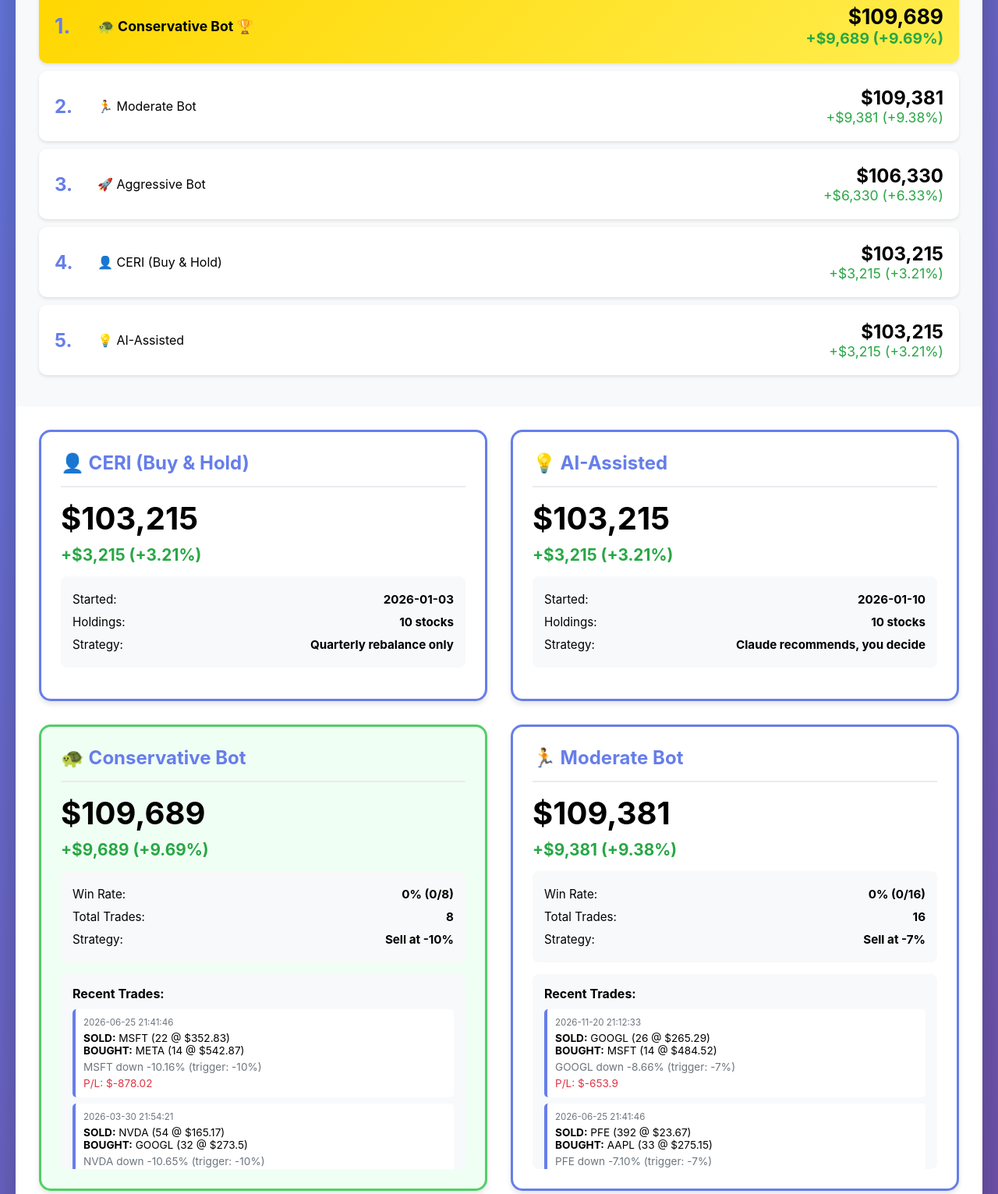
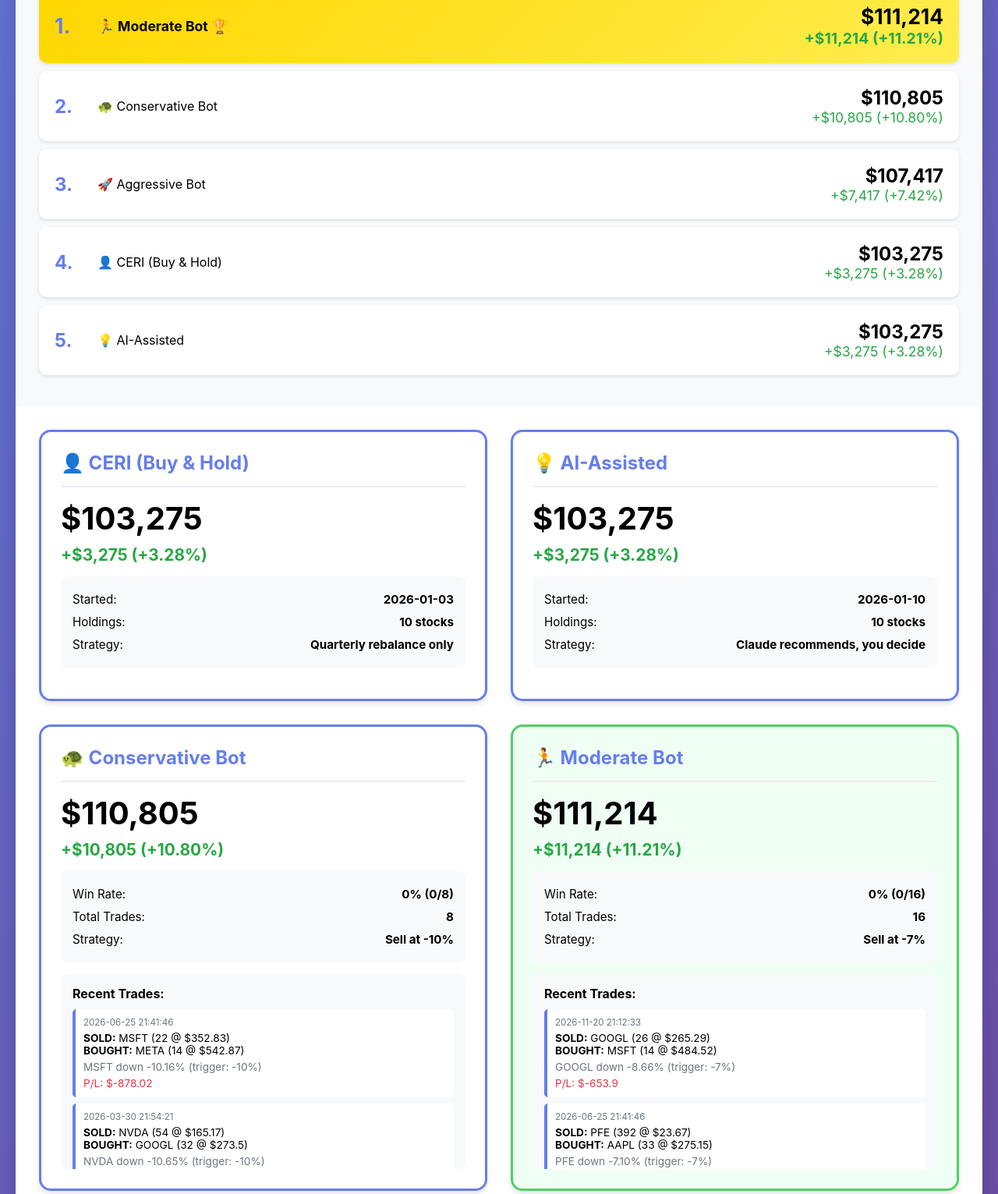
Before and after one commit to topeuph-ai/portfolio-tracker, a plain HTML site: page index.html in a window 1280 px wide. Shown: the part 380-1911 px from the top of the page at 78% size. Drawn offline with Linux system fonts and the light colour scheme.

Commit message:
🤖 Auto-update: 2026-11-24 21:13 EST

```diff
--- a/index.html
+++ b/index.html
@@ -160,7 +160,7 @@
             <div class="subtitle">Autonomous AI Trading Lab • Real Market Data</div>
             <div class="auto-badge">🤖 FULLY AUTONOMOUS</div>
             <div class="update-badge">
-                📊 Last Updated: November 23, 2026 at 09:12 PM EST
+                📊 Last Updated: November 24, 2026 at 09:13 PM EST
             </div>
             <p style="margin-top: 15px; font-size: 0.9em;">Updates automatically daily at 4:05 PM EST</p>
         </div>
@@ -171,12 +171,12 @@
             <div class="leader-row first">
                 <div style="display: flex; align-items: center; gap: 15px;">
                     <div class="rank">1.</div>
-                    <div>🐢 Conservative Bot 🏆</div>
+                    <div>🏃 Moderate Bot 🏆</div>
                 </div>
                 <div style="text-align: right;">
-                    <div style="font-size: 1.5em; font-weight: bold;">$109,689</div>
+                    <div style="font-size: 1.5em; font-weight: bold;">$111,214</div>
                     <div class="positive" style="font-size: 1.1em;">
-                        +$9,689 (+9.69%)
+                        +$11,214 (+11.21%)
                     </div>
                 </div>
             </div>
@@ -184,12 +184,12 @@
             <div class="leader-row ">
                 <div style="display: flex; align-items: center; gap: 15px;">
                     <div class="rank">2.</div>
-                    <div>🏃 Moderate Bot </div>
+                    <div>🐢 Conservative Bot </div>
                 </div>
                 <div style="text-align: right;">
-                    <div style="font-size: 1.5em; font-weight: bold;">$109,381</div>
+                    <div style="font-size: 1.5em; font-weight: bold;">$110,805</div>
                     <div class="positive" style="font-size: 1.1em;">
-                        +$9,381 (+9.38%)
+                        +$10,805 (+10.80%)
                     </div>
                 </div>
             </div>
@@ -200,9 +200,9 @@
                     <div>🚀 Aggressive Bot </div>
                 </div>
                 <div style="text-align: right;">
-                    <div style="font-size: 1.5em; font-weight: bold;">$106,330</div>
+                    <div style="font-size: 1.5em; font-weight: bold;">$107,417</div>
                     <div class="positive" style="font-size: 1.1em;">
-                        +$6,330 (+6.33%)
+                        +$7,417 (+7.42%)
                     </div>
                 </div>
             </div>
@@ -213,9 +213,9 @@
                     <div>👤 CERI (Buy & Hold) </div>
                 </div>
                 <div style="text-align: right;">
-                    <div style="font-size: 1.5em; font-weight: bold;">$103,215</div>
+                    <div style="font-size: 1.5em; font-weight: bold;">$103,275</div>
                     <div class="positive" style="font-size: 1.1em;">
-                        +$3,215 (+3.21%)
+                        +$3,275 (+3.28%)
                     </div>
                 </div>
             </div>
@@ -226,9 +226,9 @@
                     <div>💡 AI-Assisted </div>
                 </div>
                 <div style="text-align: right;">
-                    <div style="font-size: 1.5em; font-weight: bold;">$103,215</div>
+                    <div style="font-size: 1.5em; font-weight: bold;">$103,275</div>
                     <div class="positive" style="font-size: 1.1em;">
-                        +$3,215 (+3.21%)
+                        +$3,275 (+3.28%)
                     </div>
                 </div>
             </div>
@@ -241,9 +241,9 @@
                 <div class="bot-header">
                     <div class="bot-title">👤 CERI (Buy & Hold)</div>
                 </div>
-                <div class="bot-value">$103,215</div>
+                <div class="bot-value">$103,275</div>
                 <div style="font-size: 1.3em; font-weight: bold; margin-bottom: 15px;" class="positive">
-                    +$3,215 (+3.21%)
+                    +$3,275 (+3.28%)
                 </div>
 
                 <div class="bot-stats">
@@ -268,9 +268,9 @@
                 <div class="bot-header">
                     <div class="bot-title">💡 AI-Assisted</div>
                 </div>
-                <div class="bot-value">$103,215</div>
+                <div class="bot-value">$103,275</div>
                 <div style="font-size: 1.3em; font-weight: bold; margin-bottom: 15px;" class="positive">
-                    +$3,215 (+3.21%)
+                    +$3,275 (+3.28%)
                 </div>
 
                 <div class="bot-stats">
@@ -291,13 +291,13 @@
 
             </div>
 
-            <div class="bot-card winning">
+            <div class="bot-card ">
                 <div class="bot-header">
                     <div class="bot-title">🐢 Conservative Bot</div>
                 </div>
-                <div class="bot-value">$109,689</div>
+                <div class="bot-value">$110,805</div>
                 <div style="font-size: 1.3em; font-weight: bold; margin-bottom: 15px;" class="positive">
-                    +$9,689 (+9.69%)
+                    +$10,805 (+10.80%)
                 </div>
 
                 <div class="bot-stats">
@@ -368,13 +368,13 @@
                     </div>
             </div>
 
-            <div class="bot-card ">
+            <div class="bot-card winning">
                 <div class="bot-header">
                     <div class="bot-title">🏃 Moderate Bot</div>
                 </div>
-                <div class="bot-value">$109,381</div>
+                <div class="bot-value">$111,214</div>
                 <div style="font-size: 1.3em; font-weight: bold; margin-bottom: 15px;" class="positive">
-                    +$9,381 (+9.38%)
+                    +$11,214 (+11.21%)
                 </div>
 
                 <div class="bot-stats">
@@ -449,9 +449,9 @@
                 <div class="bot-header">
                     <div class="bot-title">🚀 Aggressive Bot</div>
                 </div>
-                <div class="bot-value">$106,330</div>
+                <div class="bot-value">$107,417</div>
                 <div style="font-size: 1.3em; font-weight: bold; margin-bottom: 15px;" class="positive">
-                    +$6,330 (+6.33%)
+                    +$7,417 (+7.42%)
                 </div>
 
                 <div class="bot-stats">
```
